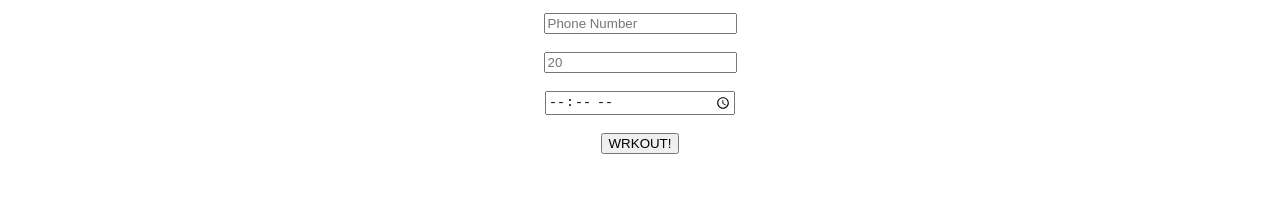
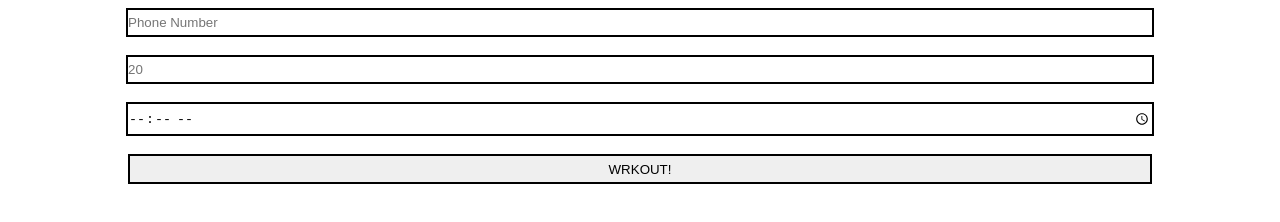
Before and after one commit to claytoneast/wrkout, a website: page app/views/index.html in a window 1280 px wide. Drawn offline with nearby package versions, Linux system fonts and the light colour scheme; files that its build step writes are made by us from their sources.

Commit message:
fixes basicBitch9001 styling livereload

```diff
--- a/app/assets/styles/styles.scss
+++ b/app/assets/styles/styles.scss
@@ -12,9 +12,18 @@
   align-items: center;
   align-content: center;
   justify-content: center;
-  height: 150px;
+  // height: 150px;
 }
 
 input {
   width: 100%;
+  max-width: 80vw;
+  padding: 5px 0px;
+  border: 2px solid;
 }
+
+button[type=submit] {
+  height: 30px;
+  width: 80vw;
+  border: 2px solid;
+}
--- a/package.json
+++ b/package.json
@@ -6,6 +6,7 @@
   "scripts": {
     "test": "echo \"Error: no test specified\" && exit 1",
     "dev": "nodemon app.js",
+    "scss": "sass --watch app/assets/styles/styles.scss:app/public/styles.css",
     "debug": "node-debug -b=0 -cli --no-preload app.js",
     "clean": "mongo wrkoutDev --eval 'db.dropDatabase();'"
   },
```
Also changed, not shown: app/public/styles.css, 1 other file.
